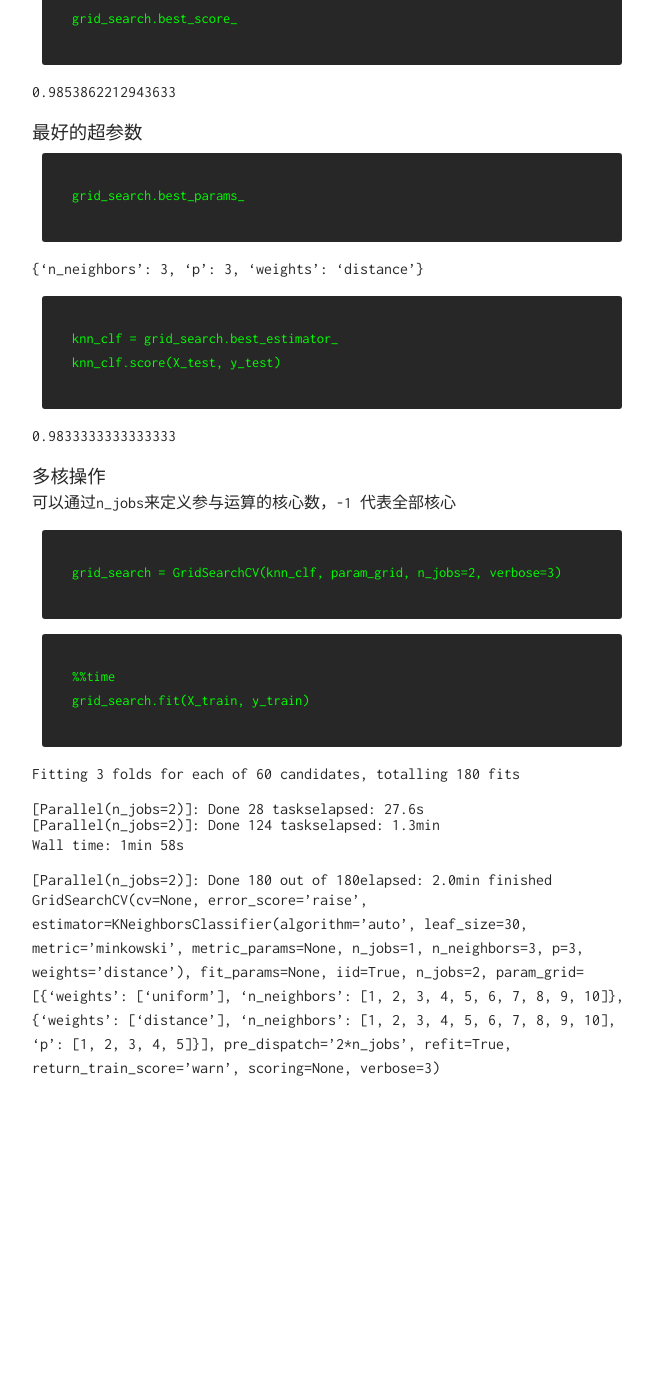
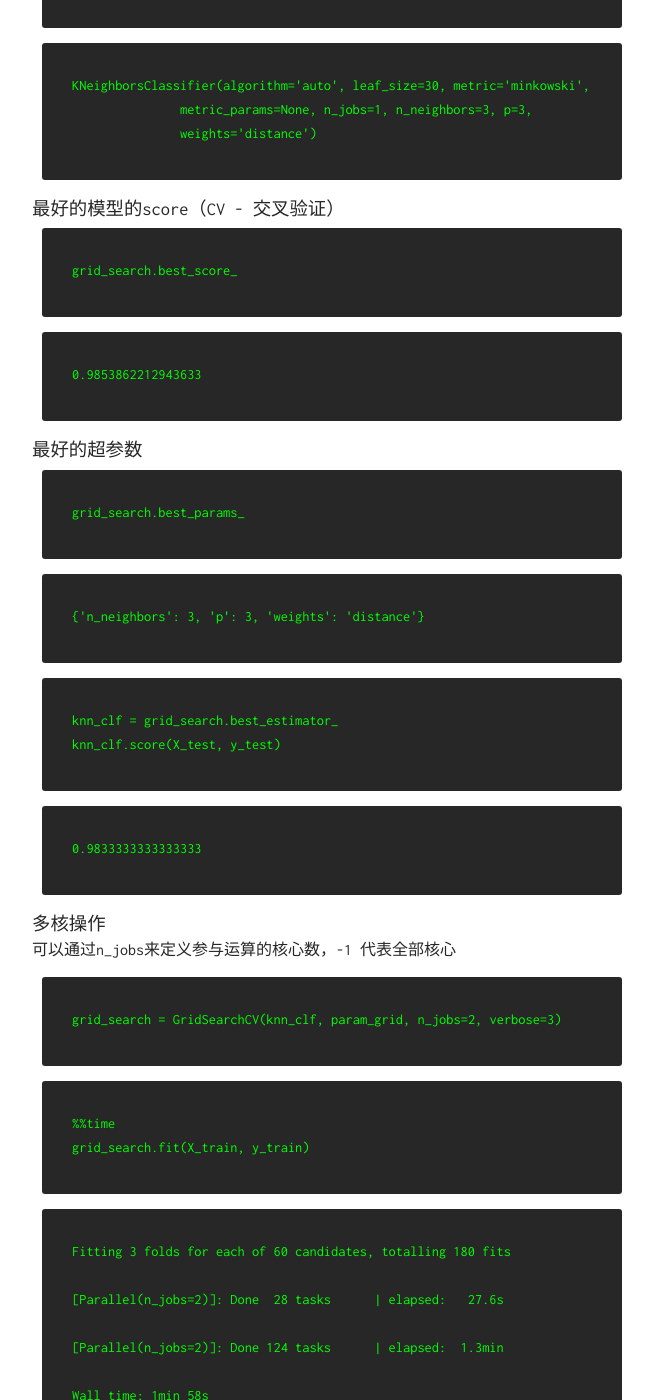
Before and after one commit to TobiahShaw/TobiahShaw.github.io, a Jekyll site: the page built from _posts/2019-03-08-Grid-Search-Hyper-parameter.md, in a window 1280 px wide and 1400 px high, scrolled down 2933 px. Shown: the whole window, without its empty margins (308-961 px from the left). Built offline with Jekyll 4.4.1, drawn with Linux system fonts in a browser that asks for light colours; our own code applies the rules of GitHub Pages for plain Markdown files; before the commit the page ends 4118 px from its top, so only the background shows below that; some of the changed text lies outside the part shown.

Commit message:
update post

````diff
--- a/_posts/2019-03-08-Grid-Search-Hyper-parameter.md
+++ b/_posts/2019-03-08-Grid-Search-Hyper-parameter.md
@@ -1,3 +1,8 @@
+---
+layout: post
+title: The Hyper-parameter of Grid-Search
+tag: ML
+---
 
 # 超参数
 
@@ -49,7 +54,9 @@ sk_kNN_clf.fit(X_train, y_train)
 sk_kNN_clf.score(X_test, y_test)
 ```
 
+```terminal
 0.9916666666666667
+```
 
 ## 网格搜索
 
@@ -95,6 +102,7 @@ grid_search = GridSearchCV(knn_clf, param_grid)
 grid_search.fit(X_train, y_train)
 ```
 
+``` terminal
 Wall time: 2min 51s
 
 GridSearchCV(cv=None, error_score='raise',
@@ -105,6 +113,7 @@ GridSearchCV(cv=None, error_score='raise',
        param_grid=[{'weights': ['uniform'], 'n_neighbors': [1, 2, 3, 4, 5, 6, 7, 8, 9, 10]}, {'weights': ['distance'], 'n_neighbors': [1, 2, 3, 4, 5, 6, 7, 8, 9, 10], 'p': [1, 2, 3, 4, 5]}],
        pre_dispatch='2*n_jobs', refit=True, return_train_score='warn',
        scoring=None, verbose=0)
+```
 
 ### 获得最好的模型
 
@@ -112,9 +121,11 @@ GridSearchCV(cv=None, error_score='raise',
 grid_search.best_estimator_
 ```
 
+```terminal
 KNeighborsClassifier(algorithm='auto', leaf_size=30, metric='minkowski',
                metric_params=None, n_jobs=1, n_neighbors=3, p=3,
                weights='distance')
+```
 
 ### 最好的模型的score（CV - 交叉验证）
 
@@ -122,7 +133,9 @@ KNeighborsClassifier(algorithm='auto', leaf_size=30, metric='minkowski',
 grid_search.best_score_
 ```
 
+```terminal
 0.9853862212943633
+```
 
 ### 最好的超参数
 
@@ -130,15 +143,18 @@ grid_search.best_score_
 grid_search.best_params_
 ```
 
+```terminal
 {'n_neighbors': 3, 'p': 3, 'weights': 'distance'}
+```
 
 ```python
 knn_clf = grid_search.best_estimator_
 knn_clf.score(X_test, y_test)
 ```
 
+```terminal
 0.9833333333333333
-
+```
 ### 多核操作
 
 可以通过n_jobs来定义参与运算的核心数，-1 代表全部核心
@@ -152,6 +168,7 @@ grid_search = GridSearchCV(knn_clf, param_grid, n_jobs=2, verbose=3)
 grid_search.fit(X_train, y_train)
 ```
 
+```terminal
 Fitting 3 folds for each of 60 candidates, totalling 180 fits
 
 [Parallel(n_jobs=2)]: Done  28 tasks      | elapsed:   27.6s
@@ -170,3 +187,4 @@ GridSearchCV(cv=None, error_score='raise',
        param_grid=[{'weights': ['uniform'], 'n_neighbors': [1, 2, 3, 4, 5, 6, 7, 8, 9, 10]}, {'weights': ['distance'], 'n_neighbors': [1, 2, 3, 4, 5, 6, 7, 8, 9, 10], 'p': [1, 2, 3, 4, 5]}],
        pre_dispatch='2*n_jobs', refit=True, return_train_score='warn',
        scoring=None, verbose=3)
+```
````
